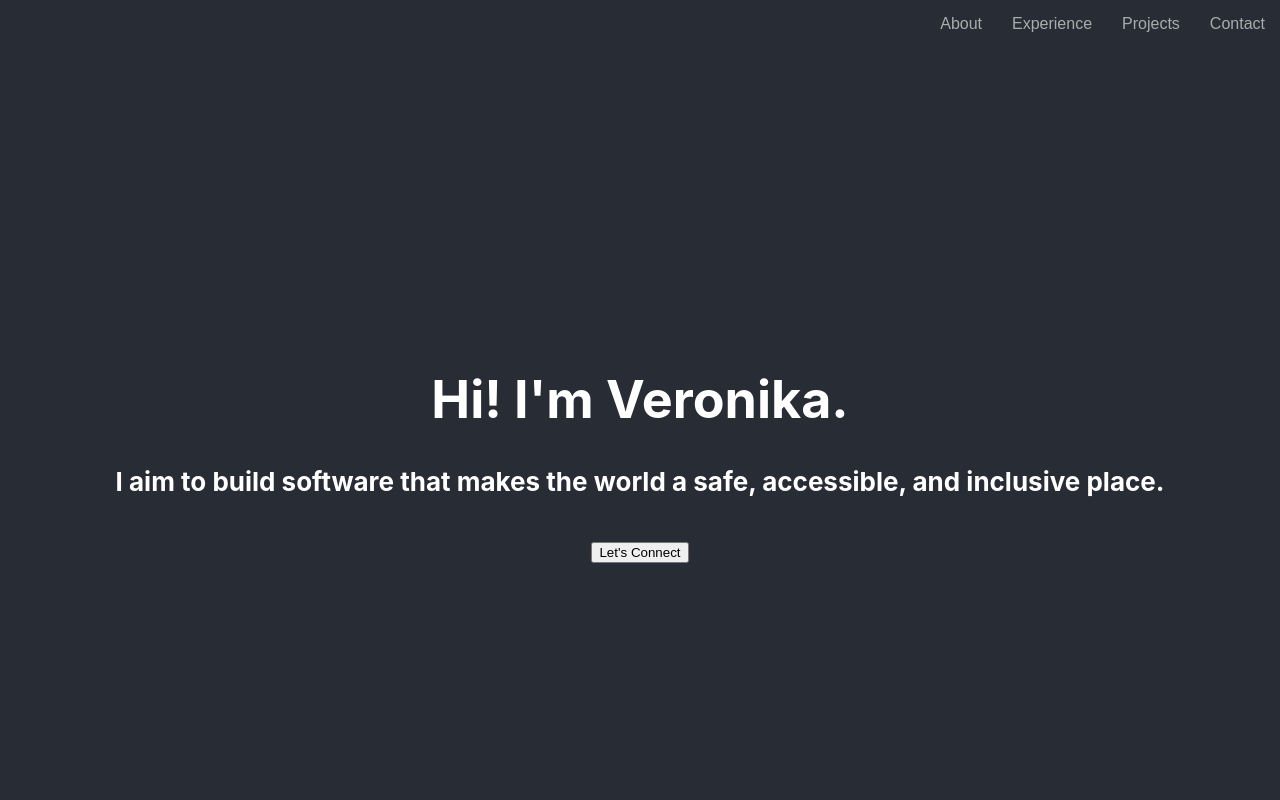
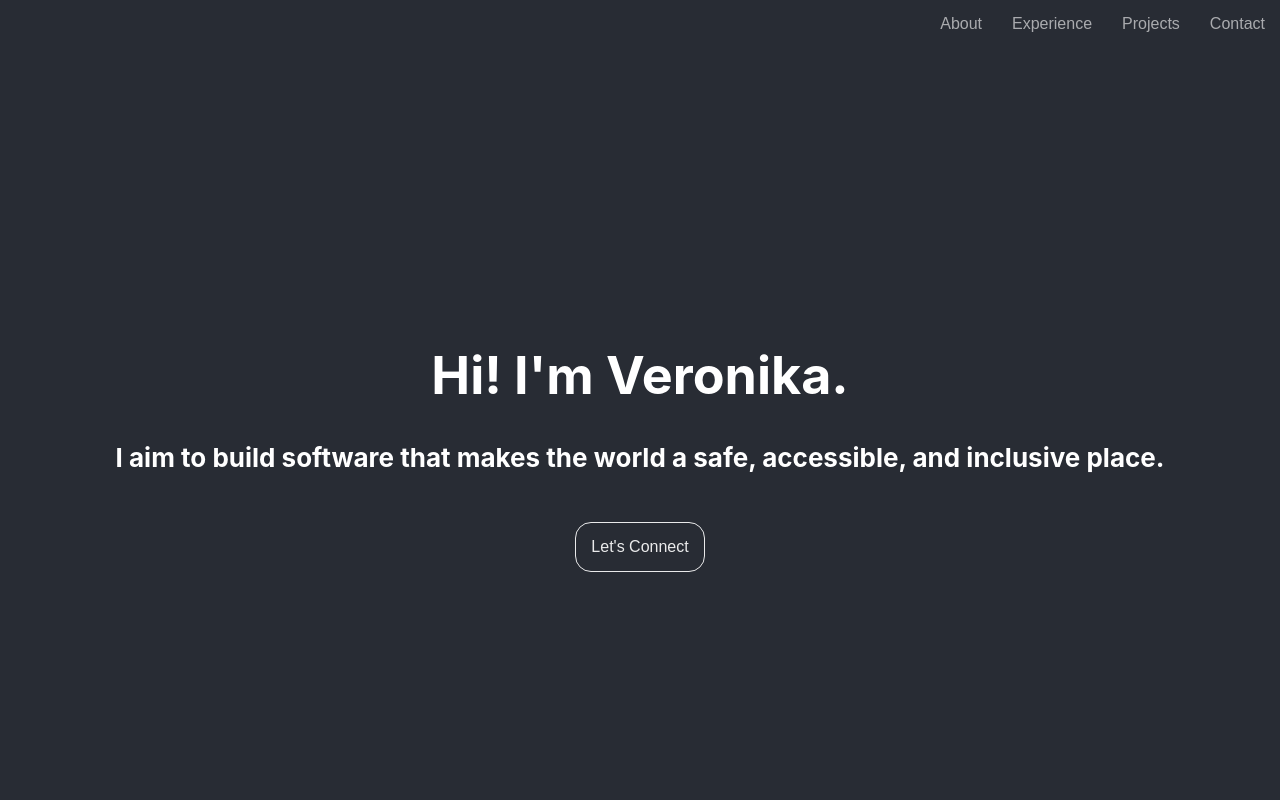
Before and after one commit to sustvero/sustvero.github.io, a React (Create React App) app in the folder veronikasustrova/: page / in a window 1280 px wide. Shown: the top 800 px of the page. Built offline with nearby package versions, Linux system fonts and the light colour scheme.

Commit message:
styled header button

```diff
--- a/veronikasustrova/src/components/Header.js
+++ b/veronikasustrova/src/components/Header.js
@@ -1,6 +1,5 @@
 import React from 'react'
-import Button from 'react-bootstrap/Button'
-
+import "../css/Header.css"
 
 const Header = () => {
   return (
@@ -9,7 +8,7 @@ const Header = () => {
             <div className="header-text">
                 <h1>Hi! I'm Veronika.</h1>
                 <h4>I aim to build software that makes the world a safe, accessible, and inclusive place.</h4>
-                <Button variant="outline-light">Let's Connect</Button>
+                <a href="https://www.linkedin.com/in/sustvero/"><button className="connect-btn">Let's Connect</button></a>
             </div>
 
         </div>
--- a/veronikasustrova/src/css/About.css
+++ b/veronikasustrova/src/css/About.css
@@ -3,7 +3,7 @@
 
 .about-body {
     display: flex;
-    padding: 0 5vmin 5vmin 5vmin;
+    padding: 5vmin;
 }
 
 .about-left {
--- /dev/null
+++ b/veronikasustrova/src/css/Header.css
@@ -0,0 +1,22 @@
+.connect-btn {
+    color: white;
+    border-color: white;
+    border-style: solid;
+    border-width: 1px;
+    box-shadow: none;
+    opacity: 0.9;
+    background-color: transparent;
+    font-family: sans-serif;
+    font-size: 16px;
+    border-radius: 2vmin;
+    padding: 15px;
+    margin: 15px;
+    transition: all 0.2s ease-in-out;
+}
+
+.connect-btn:hover {
+    color: #282c34;
+    border-color: #282c34;
+    background-color: rgba(255, 255, 255, 0.9);
+    cursor: pointer;
+}
```
Also changed, not shown: veronikasustrova/src/assets/ts-logo.png (added), 1 other file (tests, documents, lock files or other folders).
